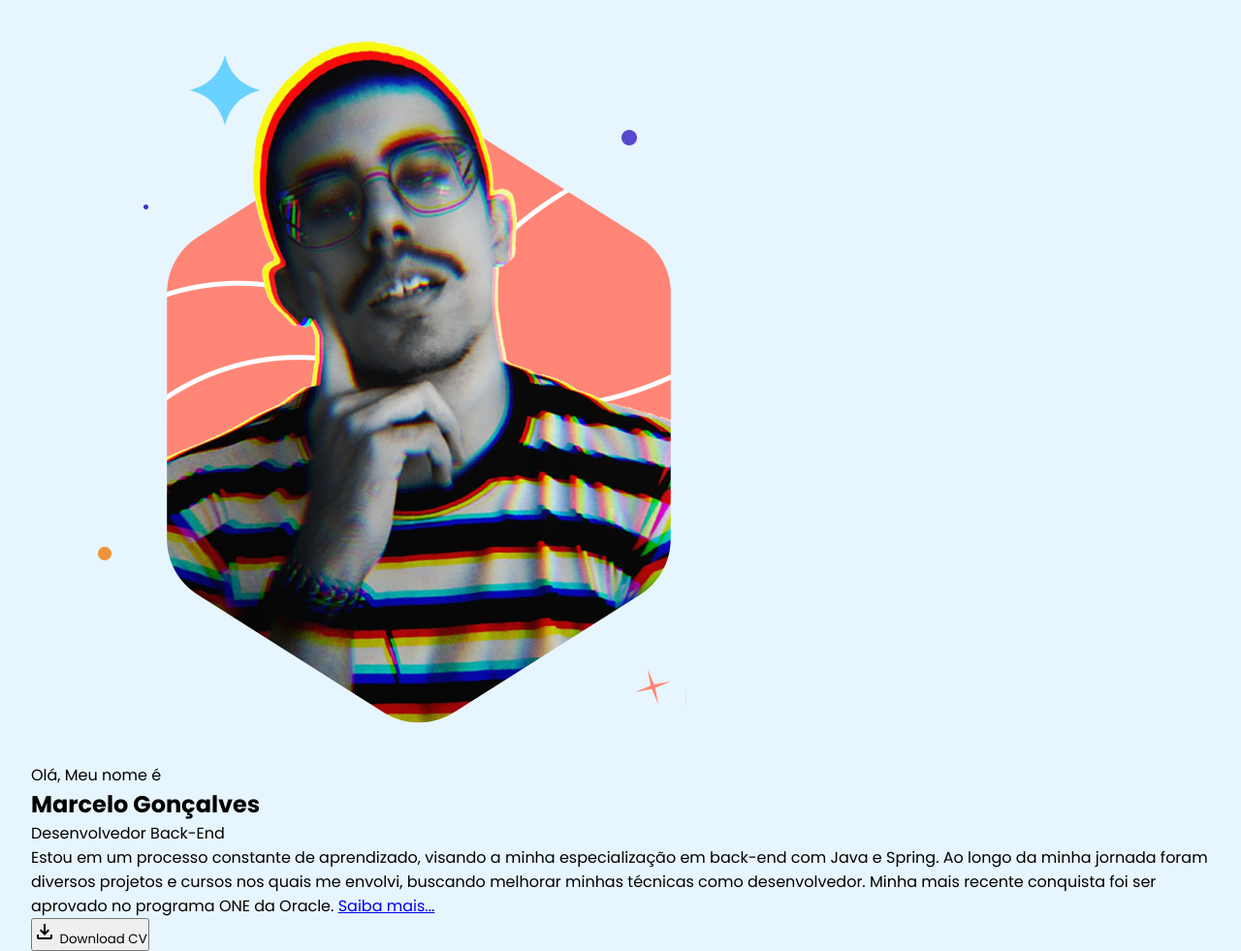
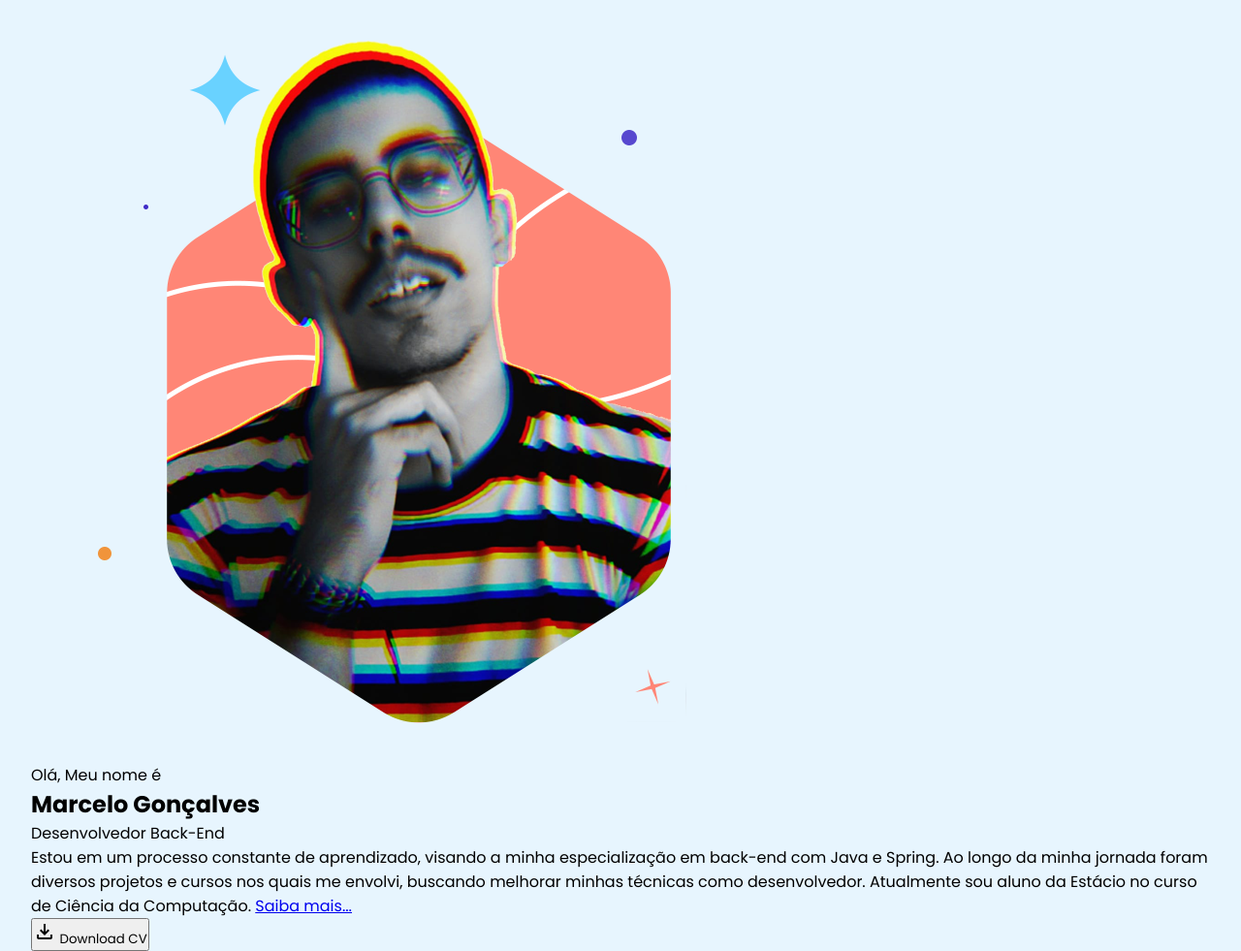
Before and after one commit to glorylaflare/portfolio-glorylaflare, a plain HTML site: page index.html in a window 1280 px wide. Shown: the part 84-1065 px from the top of the page at 97% size. Drawn offline with nearby package versions, Linux system fonts and the light colour scheme; some packages are replaced by stand-ins of ours; a script that the page names is missing.

Commit message:
chore: ajuste no texto da descrição

```diff
--- a/index.html
+++ b/index.html
@@ -47,7 +47,7 @@
                 </div>
 
                 <!-- Editar link do Ver mais -->
-                <p class="conteudo__introducao__descricao">Estou em um processo constante de aprendizado, visando a minha especialização em back-end com Java e Spring. Ao longo da minha jornada foram diversos projetos e cursos nos quais me envolvi, buscando melhorar minhas técnicas como desenvolvedor. Minha mais recente conquista foi ser aprovado no programa ONE da Oracle. <a class="conteudo__introducao__ancora" href="./page/sobre.html">Saiba mais...</a></p>
+                <p class="conteudo__introducao__descricao">Estou em um processo constante de aprendizado, visando a minha especialização em back-end com Java e Spring. Ao longo da minha jornada foram diversos projetos e cursos nos quais me envolvi, buscando melhorar minhas técnicas como desenvolvedor. Atualmente sou aluno da Estácio no curso de Ciência da Computação. <a class="conteudo__introducao__ancora" href="./page/sobre.html">Saiba mais...</a></p>
                 <button class="conteudo__introducao__curriculo" id="curriculo-botao">
                     <span class="material-symbols-outlined">
                         download
```
